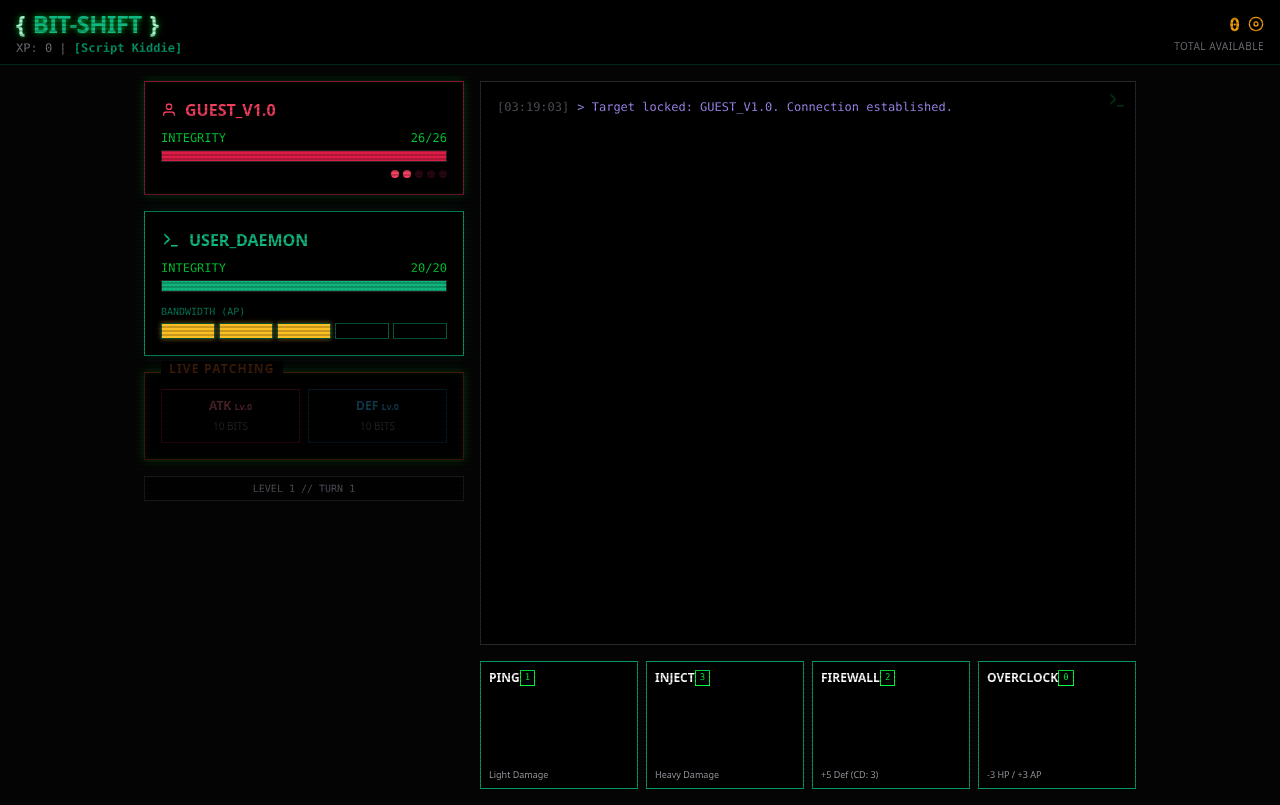
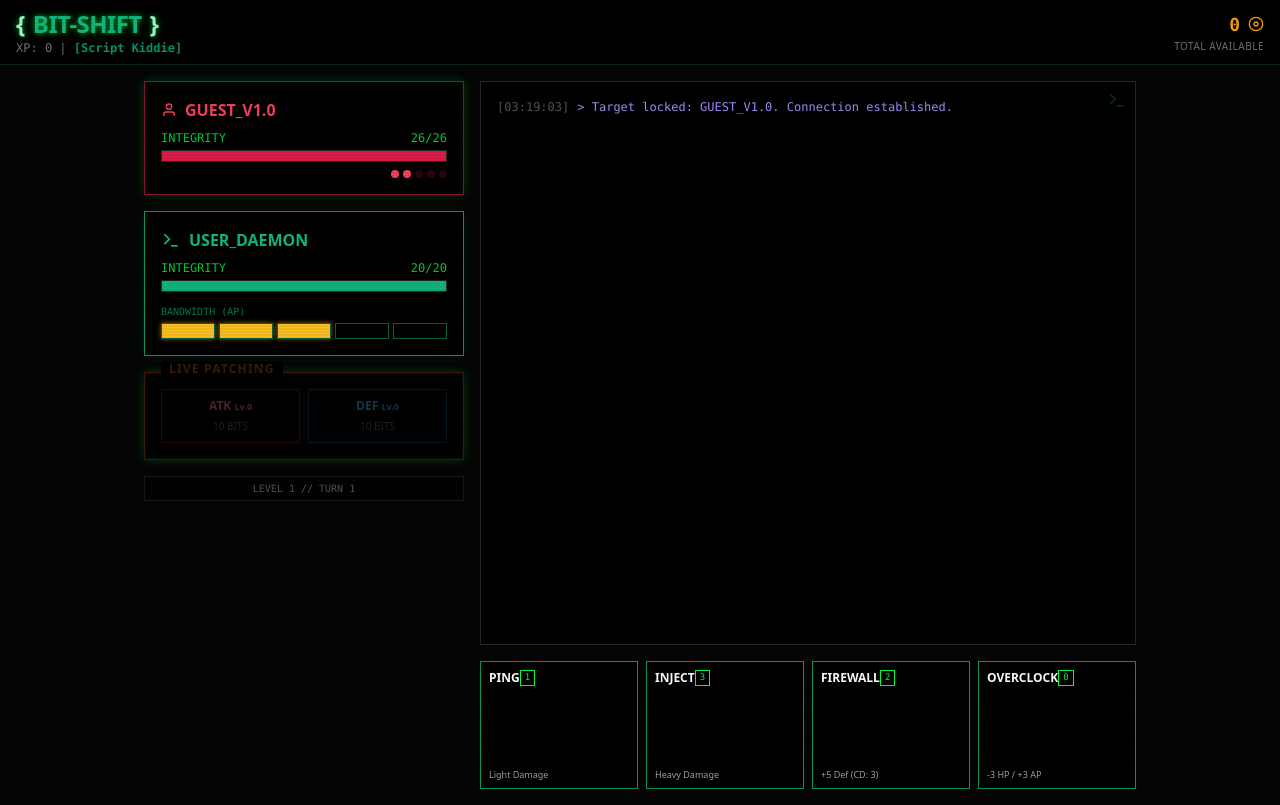
Before and after one commit to samuel-lope/Hack-Game, a React (Vite) app: page / in a window 1280 px wide. Both pictures are taken after a click on the button "INITIALIZE RUN". Built offline with nearby package versions, Linux system fonts and the light colour scheme.

Commit message:
fix: Adjust scanline and button opacity for visual clarity
Refines the visual appearance of scanlines and disabled buttons. The scanline opacity has been reduced to a more subtle level, and the disabled state of software buttons now uses a slightly higher opacity to improve visibility.

```diff
--- a/App.tsx
+++ b/App.tsx
@@ -700,7 +700,7 @@ export default function App() {
                                 disabled={disabled}
                                 className={`
                                     relative border p-2 flex flex-col justify-between transition-all duration-100
-                                    ${disabled ? 'opacity-40 bg-zinc-900 border-zinc-800' : 'bg-black border-emerald-600 hover:bg-emerald-900/20 hover:scale-[1.02] active:scale-95 cursor-pointer'}
+                                    ${disabled ? 'opacity-50 bg-zinc-900 border-zinc-800' : 'bg-black border-emerald-600 hover:bg-emerald-900/20 hover:scale-[1.02] active:scale-95 cursor-pointer'}
                                 `}
                             >
                                 <div className="flex justify-between items-start">
--- a/index.html
+++ b/index.html
@@ -22,10 +22,10 @@
                 to bottom,
                 rgba(255,255,255,0),
                 rgba(255,255,255,0) 50%,
-                rgba(0,0,0,0.2) 50%,
-                rgba(0,0,0,0.2)
+                rgba(0,0,0,0.05) 50%,
+                rgba(0,0,0,0.05)
             );
-            background-size: 100% 4px;
+            background-size: 100% 3px;
             position: fixed;
             top: 0; right: 0; bottom: 0; left: 0;
             z-index: 40;
```
Also changed, not shown: 1 other file (tests, documents, lock files or other folders).
